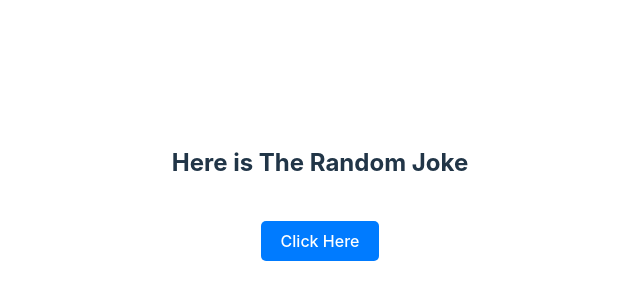
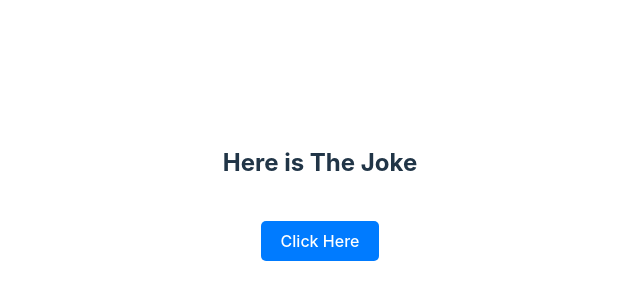
Before and after one commit to AbdulMoid337/Apifetch-inReact, a React (Vite) app: page / in a window 1280 px wide. Shown: the part 188-488 px from the top of the page, without its empty margins (320-960 px from the left). Built offline with nearby package versions, Linux system fonts and the light colour scheme; no server answers.

Commit message:
committed

```diff
--- a/src/Joker.jsx
+++ b/src/Joker.jsx
@@ -2,7 +2,7 @@ import React, { useState, useEffect } from "react";
 import axios from "axios";
 
 function Joker() {
-  const [joke, setJoke] = useState({ setup: "", punchline: "" });
+  const [joke, setJoke] = useState({ setup: "", punchline: "" , type : "" });
   const [loading, setLoading] = useState(true);
 
   const URL = "https://official-joke-api.appspot.com/random_joke";
@@ -25,7 +25,7 @@ function Joker() {
 
   return (
     <div style={{ textAlign: "center", padding: "20px" }}>
-      <h2>Here is The Random Joke</h2>
+      <h2>Here is The {joke.type} Joke</h2>
       <button
         onClick={getJokes}
         style={{
```
